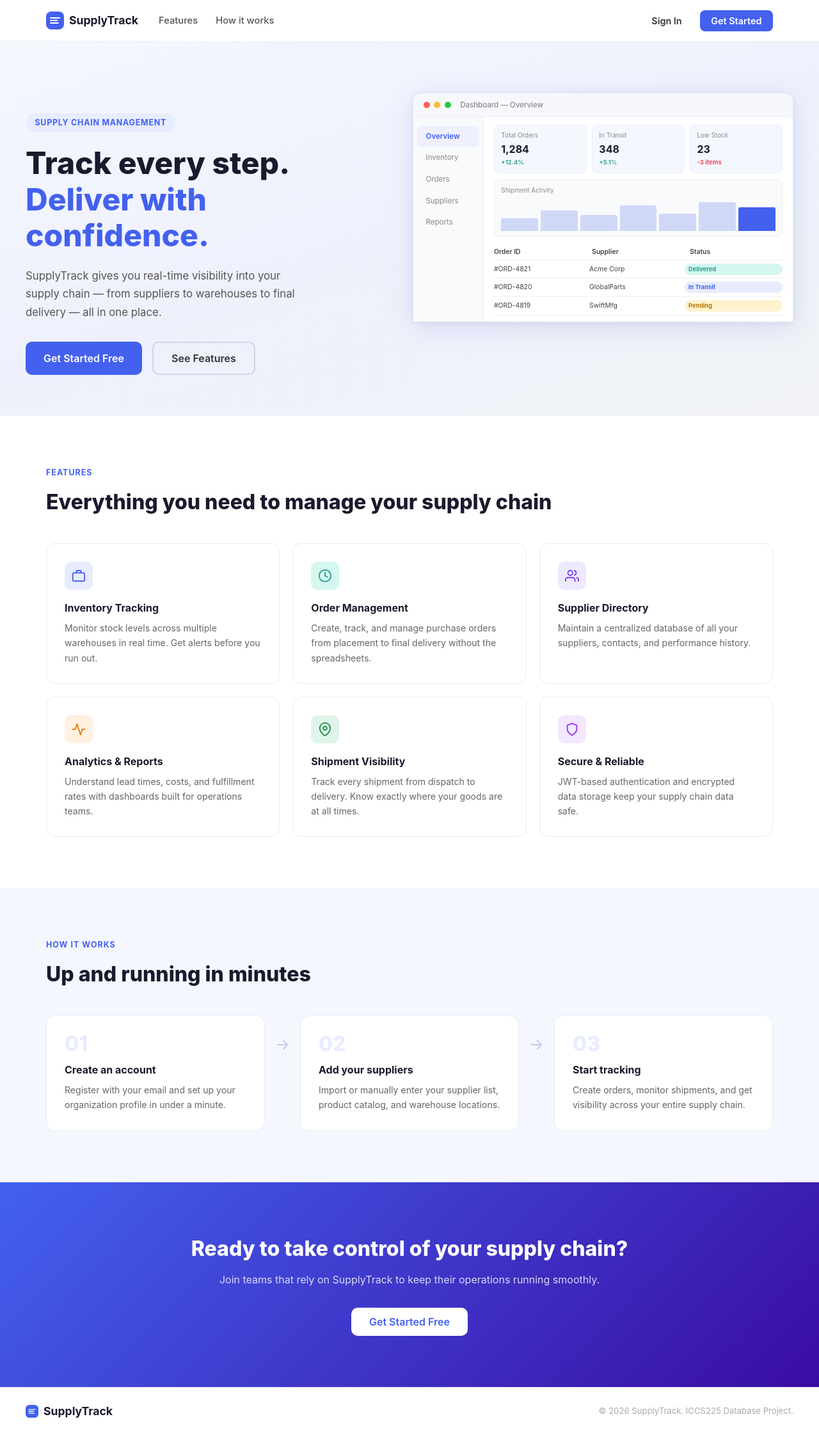
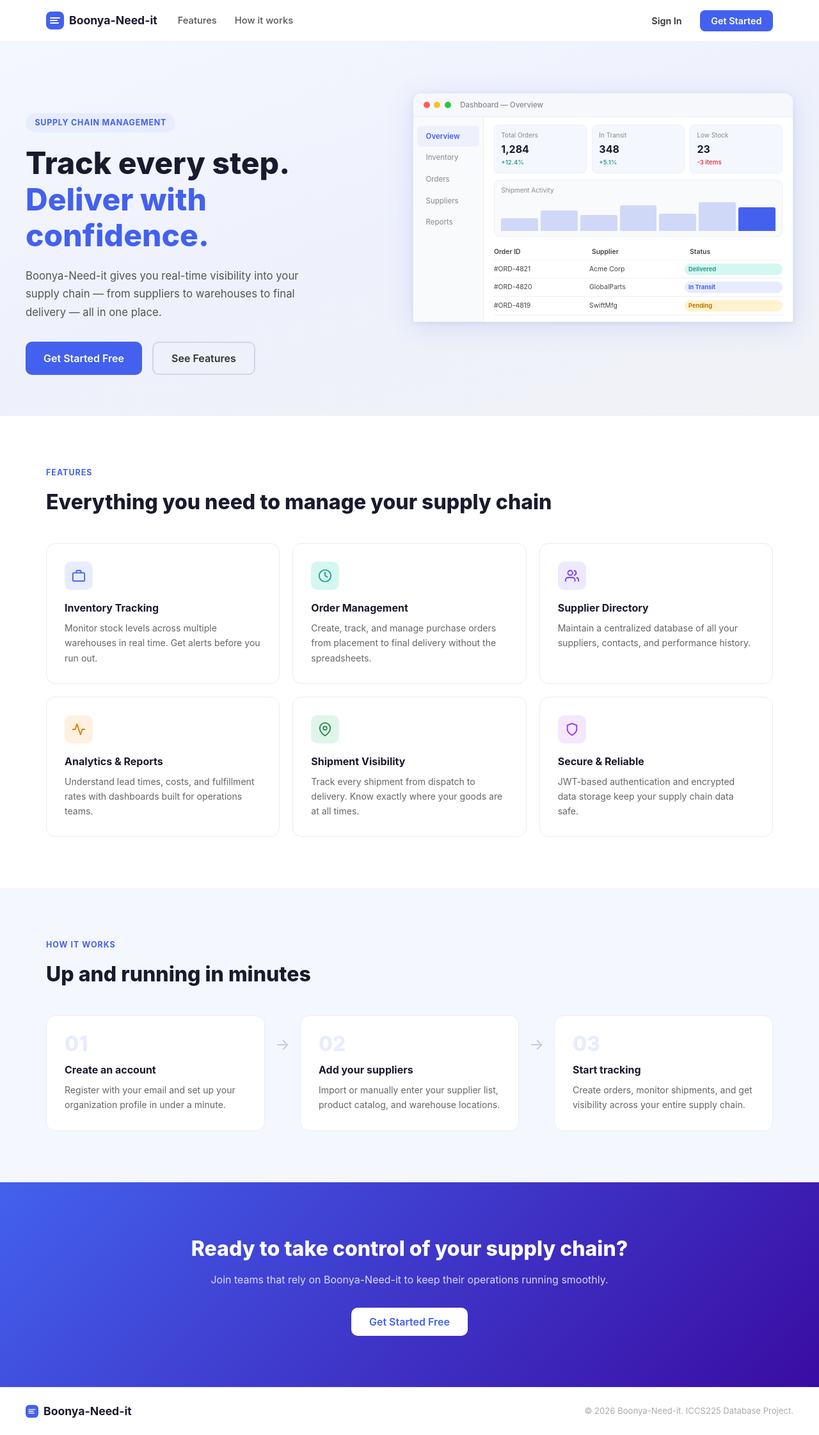
Before and after one commit to pawinpoa-pixel/Database-Supply-Chain-Tracker, a Vue app in the folder frontend/: page / in a window 1280 px wide. Shown: the whole page at 64% size. Built offline with nearby package versions, Linux system fonts and the light colour scheme.

Commit message:
Changed the webapp name to something more marketable

```diff
--- a/frontend/src/views/LandingView.vue
+++ b/frontend/src/views/LandingView.vue
@@ -9,7 +9,7 @@
             <rect width="28" height="28" rx="8" fill="#4361ee"/>
             <path d="M7 10h14M7 14h10M7 18h12" stroke="white" stroke-width="2" stroke-linecap="round"/>
           </svg>
-          SupplyTrack
+          Boonya-Need-it
         </span>
         <div class="nav-links">
           <a href="#features">Features</a>
@@ -29,7 +29,7 @@
           <div class="badge">Supply Chain Management</div>
           <h1>Track every step.<br /><span class="accent">Deliver with confidence.</span></h1>
           <p class="hero-sub">
-            SupplyTrack gives you real-time visibility into your supply chain —
+            Boonya-Need-it gives you real-time visibility into your supply chain —
             from suppliers to warehouses to final delivery — all in one place.
           </p>
           <div class="hero-ctas">
@@ -203,7 +203,7 @@
     <section class="cta-banner">
       <div class="section-inner center">
         <h2>Ready to take control of your supply chain?</h2>
-        <p>Join teams that rely on SupplyTrack to keep their operations running smoothly.</p>
+        <p>Join teams that rely on Boonya-Need-it to keep their operations running smoothly.</p>
         <button class="btn-primary large" @click="openModal('register')">Get Started Free</button>
       </div>
     </section>
@@ -216,9 +216,9 @@
             <rect width="28" height="28" rx="8" fill="#4361ee"/>
             <path d="M7 10h14M7 14h10M7 18h12" stroke="white" stroke-width="2" stroke-linecap="round"/>
           </svg>
-          SupplyTrack
+          Boonya-Need-it
         </span>
-        <span class="footer-copy">© 2026 SupplyTrack. ICCS225 Database Project.</span>
+        <span class="footer-copy">© 2026 Boonya-Need-it. ICCS225 Database Project.</span>
       </div>
     </footer>
 
@@ -241,7 +241,7 @@
                 <rect width="28" height="28" rx="8" fill="#4361ee"/>
                 <path d="M7 10h14M7 14h10M7 18h12" stroke="white" stroke-width="2" stroke-linecap="round"/>
               </svg>
-              SupplyTrack
+              Boonya-Need-it
             </div>
 
             <!-- LOGIN FORM -->
```
